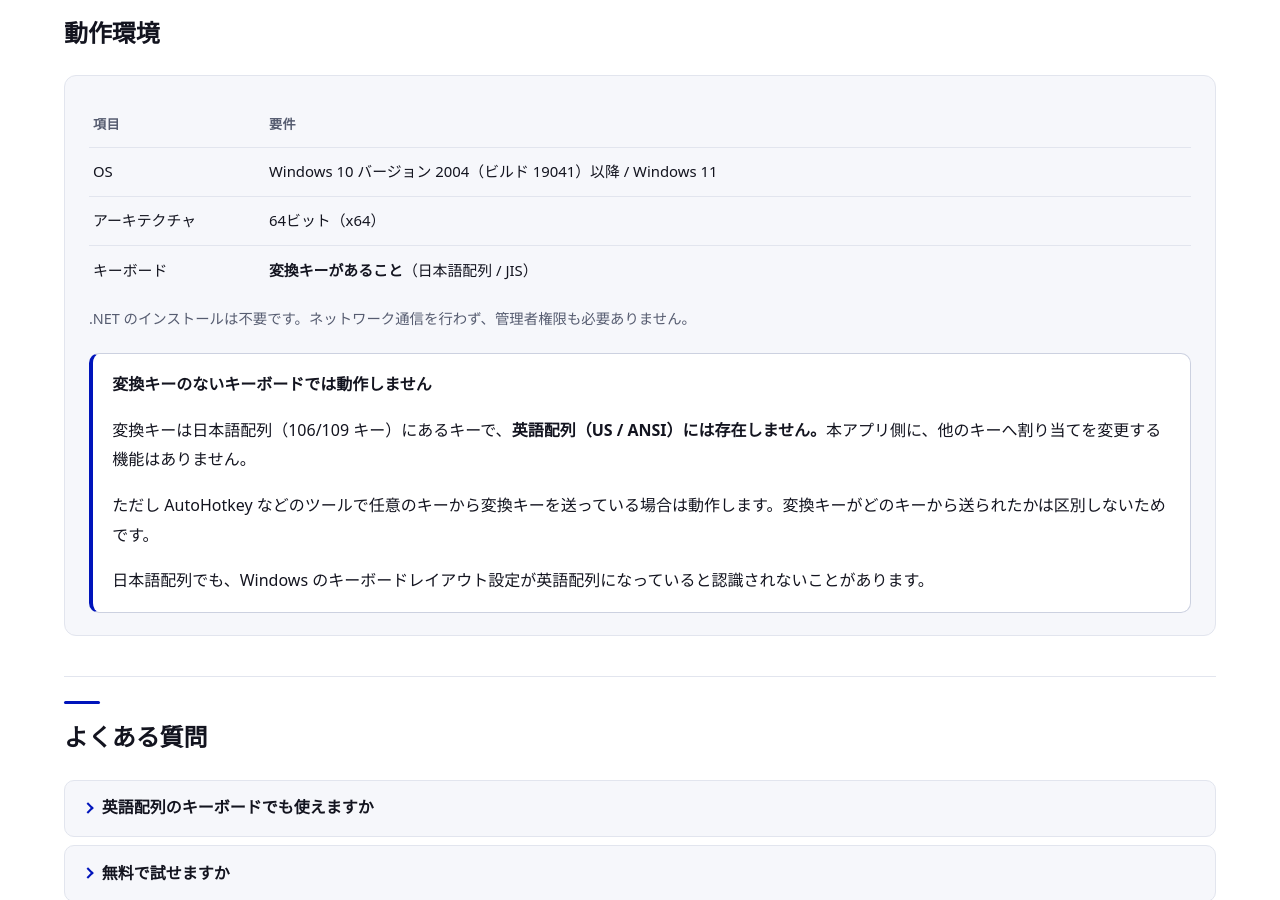
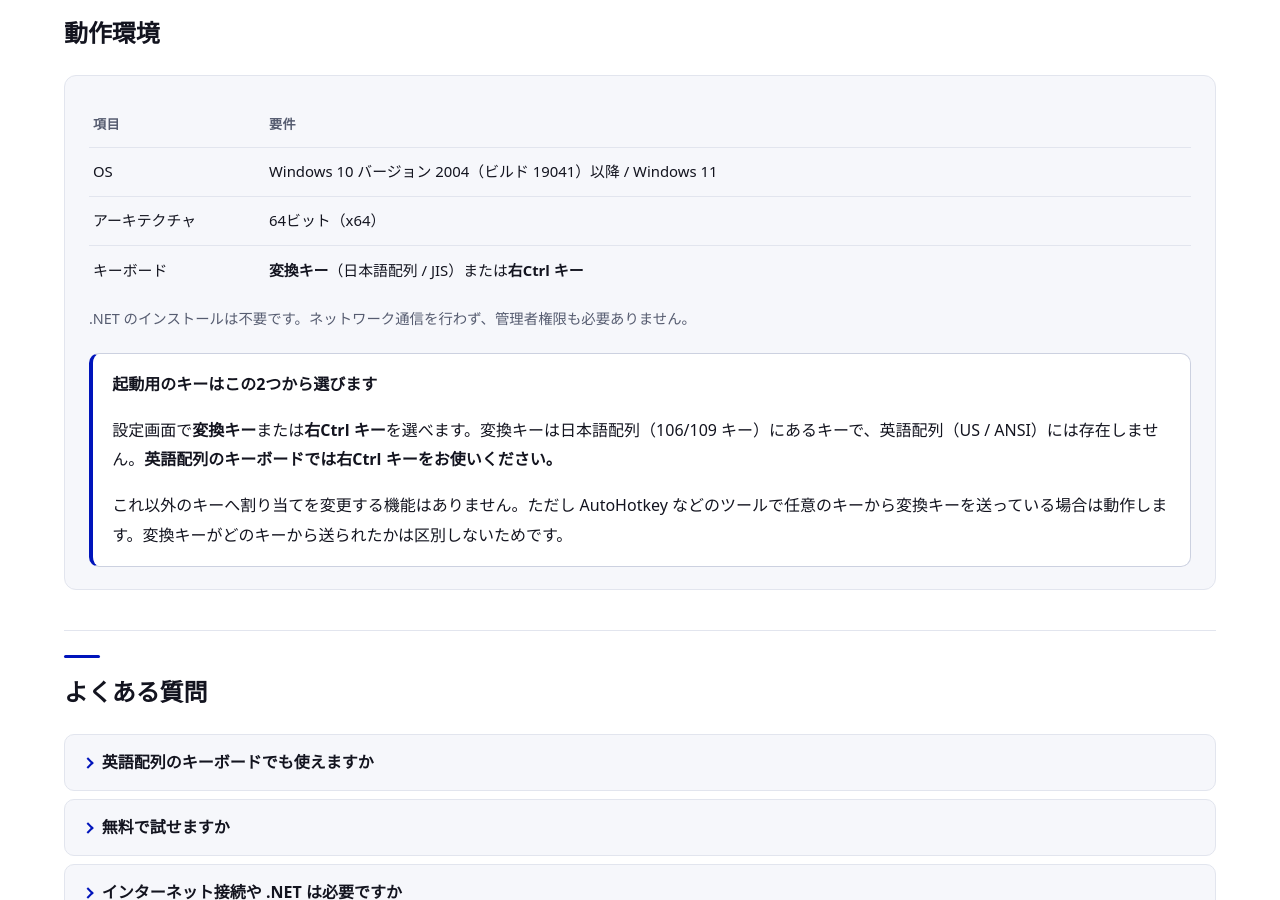
Before and after one commit to moappsupport/ro-maji_IME_Rescue, a Jekyll site: the page built from index.md, in a window 1280 px wide and 900 px high, scrolled down 4076 px. Built offline with Jekyll 4.4.1, drawn with Linux system fonts in a browser that asks for light colours; some of the changed text lies outside the part shown.

Commit message:
v1.3.0 へバージョンを上げ、右Ctrl対応をテキストへ反映する
トリガーキーに右Ctrlを選べるようになったことで、これまでの
「英語配列では動作しません」「日本語配列キーボードが必要」という
前提が変わったため、Store 掲載文とサイトを実態に合わせる。
スクリーンショットのキャプションは実際に変換キーで撮影した画面の
説明なのでそのまま残す。

あわせて build-test-package.ps1 のリポジトリルートを絶対パスの直書き
から $PSScriptRoot 基準に変更する。git worktree で作業していると
元のリポジトリのビルド成果物を拾ってしまうため。

Co-Authored-By: Claude Sonnet 5 <noreply@anthropic.com>

```diff
--- a/index.md
+++ b/index.md
@@ -1,6 +1,6 @@
 ---
 title: ro-maji IME Rescue
-description: IME をオフにしたまま打ってしまったローマ字を、変換キーひとつで日本語に入力し直す Windows 常駐アプリ。消して打ち直す必要はありません。15日間の無料体験版があります。
+description: IME をオフにしたまま打ってしまったローマ字を、キーひとつで日本語に入力し直す Windows 常駐アプリ。変換キーまたは右Ctrl キーが使えます。15日間の無料体験版があります。
 # sitemap の lastmod と構造化データの dateModified に使う。内容を変えたら手で更新する。
 updated: 2026-08-08
 ---
@@ -14,8 +14,8 @@ updated: 2026-08-08
     </div>
   </div>
 
-  <p class="hero-lead">IME をオフにしたまま打ってしまったローマ字を<strong>変換キーひとつ</strong>で日本語に入力し直します、消して打ち直す必要はありません。</p>
-  <p class="hero-lead-note">（Microsoft IME / Google 日本語入力で動作確認済み）</p>
+  <p class="hero-lead">IME をオフにしたまま打ってしまったローマ字を<strong>キーひとつ</strong>で日本語に入力し直します、消して打ち直す必要はありません。</p>
+  <p class="hero-lead-note">（変換キーまたは右Ctrl キー。Microsoft IME / Google 日本語入力で動作確認済み）</p>
 
   <div class="cta">
     <a class="btn-primary" href="{{ site.store_url }}">Microsoft Store で入手</a>
@@ -38,8 +38,8 @@ updated: 2026-08-08
       </div>
     </div>
     <ul class="cards">
-      <li><b>変換キーひとつで完結</b><span>覚えるショートカットはありません。打ち間違えたら、そのまま押すだけです。</span></li>
-      <li><b>邪魔をしません</b><span>IME がオンのときは変換キーが通常どおり動作するので、普段の日本語入力の邪魔をしません。</span></li>
+      <li><b>キーひとつで完結</b><span>変換キーまたは右Ctrl キーから選べます。覚えるショートカットはありません。</span></li>
+      <li><b>邪魔をしません</b><span>IME がオンのときはそのキー本来の動作をするので、普段の日本語入力の邪魔をしません。</span></li>
     </ul>
   </div>
 
@@ -185,15 +185,14 @@ PDFwoexportshimasu  → PDFを得x歩rtします
 |---|---|
 | OS | Windows 10 バージョン 2004（ビルド 19041）以降 / Windows 11 |
 | アーキテクチャ | 64ビット（x64） |
-| キーボード | **変換キーがあること**（日本語配列 / JIS） |
+| キーボード | **変換キー**（日本語配列 / JIS）または**右Ctrl キー** |
 
 <p class="env-note">.NET のインストールは不要です。ネットワーク通信を行わず、管理者権限も必要ありません。</p>
 
 <div class="env-warn">
-  <p class="note-title">変換キーのないキーボードでは動作しません</p>
-  <p>変換キーは日本語配列（106/109 キー）にあるキーで、<strong>英語配列（US / ANSI）には存在しません。</strong>本アプリ側に、他のキーへ割り当てを変更する機能はありません。</p>
-  <p>ただし AutoHotkey などのツールで任意のキーから変換キーを送っている場合は動作します。変換キーがどのキーから送られたかは区別しないためです。</p>
-  <p>日本語配列でも、Windows のキーボードレイアウト設定が英語配列になっていると認識されないことがあります。</p>
+  <p class="note-title">起動用のキーはこの2つから選びます</p>
+  <p>設定画面で<strong>変換キー</strong>または<strong>右Ctrl キー</strong>を選べます。変換キーは日本語配列（106/109 キー）にあるキーで、英語配列（US / ANSI）には存在しません。<strong>英語配列のキーボードでは右Ctrl キーをお使いください。</strong></p>
+  <p>これ以外のキーへ割り当てを変更する機能はありません。ただし AutoHotkey などのツールで任意のキーから変換キーを送っている場合は動作します。変換キーがどのキーから送られたかは区別しないためです。</p>
 </div>
 
 </div>
@@ -203,7 +202,7 @@ PDFwoexportshimasu  → PDFを得x歩rtします
 <div class="faq">
   <details>
     <summary>英語配列のキーボードでも使えますか</summary>
-    <p>使えません。本アプリは変換キーだけを合図に動作しますが、変換キーは日本語配列（106/109 キー）にあるキーで、英語配列（US / ANSI）には存在しません。本アプリ側に、他のキーへ割り当てを変更する機能はありません。ただし AutoHotkey などのツールで任意のキーから変換キーを送っている場合は動作します。</p>
+    <p>使えます。設定画面で起動用のキーを「右Ctrl キー」に変更してください。変換キーは日本語配列（106/109 キー）にあるキーで英語配列（US / ANSI）には存在しませんが、右Ctrl キーはどちらの配列にもあります。右Ctrl キーを単独で押したときだけ働くため、Ctrl+C などの組み合わせ操作はこれまでどおり使えます。</p>
   </details>
   <details>
     <summary>無料で試せますか</summary>
@@ -238,7 +237,7 @@ PDFwoexportshimasu  → PDFを得x歩rtします
       "name": "英語配列のキーボードでも使えますか",
       "acceptedAnswer": {
         "@type": "Answer",
-        "text": "使えません。本アプリは変換キーだけを合図に動作しますが、変換キーは日本語配列（106/109 キー）にあるキーで、英語配列（US / ANSI）には存在しません。本アプリ側に、他のキーへ割り当てを変更する機能はありません。ただし AutoHotkey などのツールで任意のキーから変換キーを送っている場合は動作します。"
+        "text": "使えます。設定画面で起動用のキーを「右Ctrl キー」に変更してください。変換キーは日本語配列（106/109 キー）にあるキーで英語配列（US / ANSI）には存在しませんが、右Ctrl キーはどちらの配列にもあります。右Ctrl キーを単独で押したときだけ働くため、Ctrl+C などの組み合わせ操作はこれまでどおり使えます。"
       }
     },
     {
```
